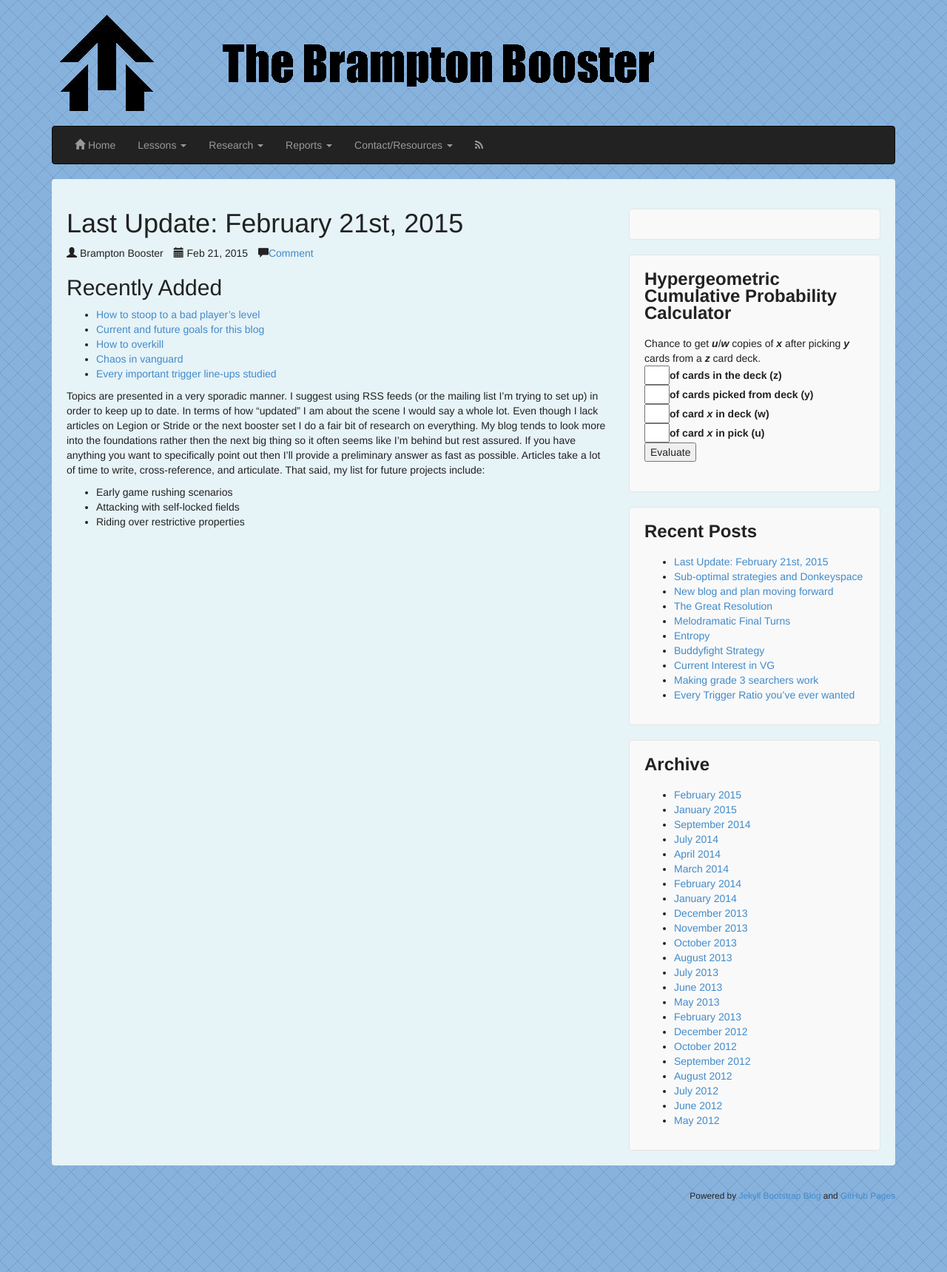
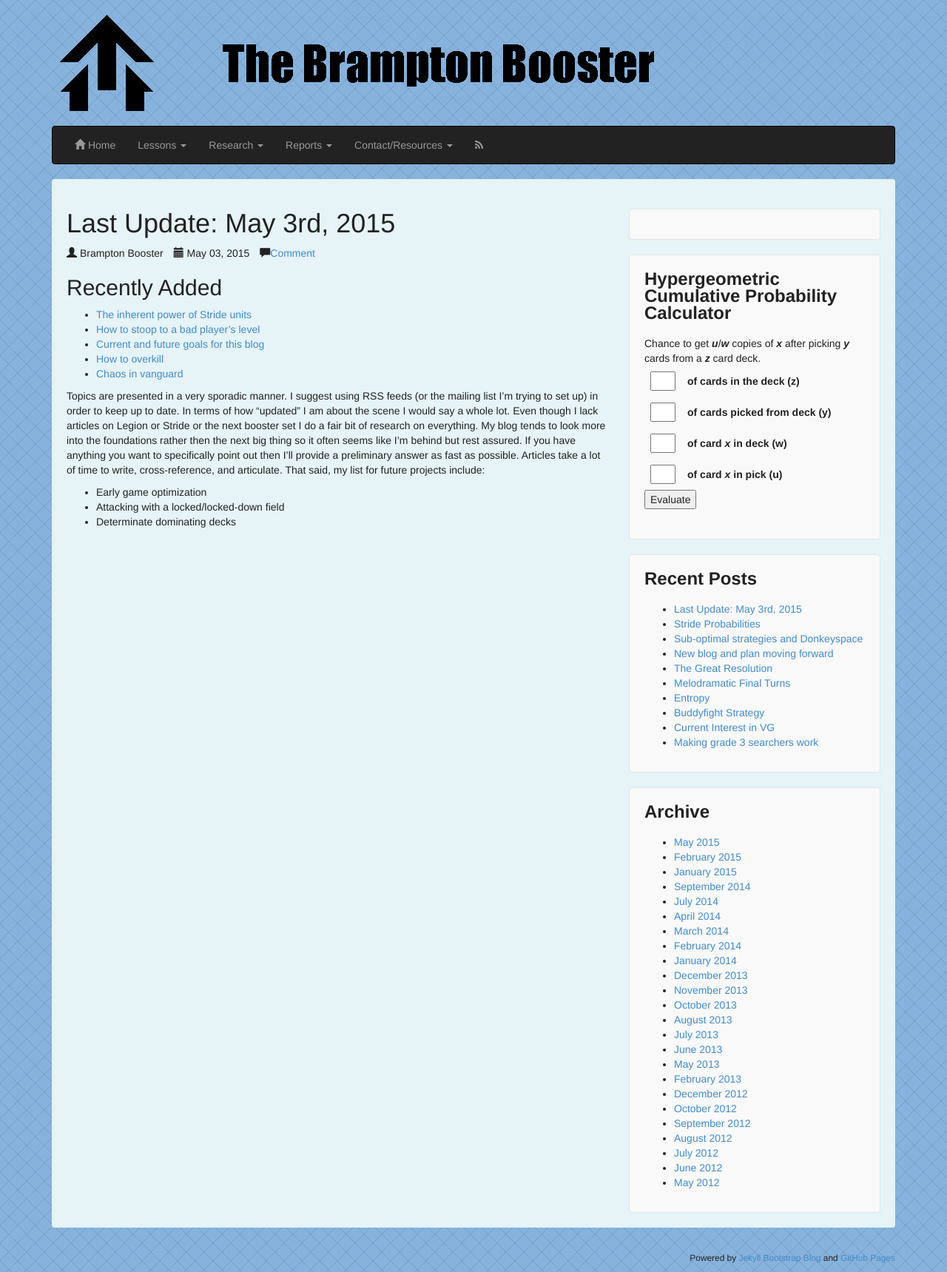
Before and after one commit to NanoSmasher/nanosmasher.github.io, a Jekyll site: the page built from _posts/cfvg/2015-05-03-update.md, in a window 1280 px wide. Shown: the whole page at 74% size. Built offline with Jekyll 4.4.1, drawn with Linux system fonts in a browser that asks for light colours; comment, search, counter and statistics services are not loaded.

Commit message:
Stride article
- Fixed up the terribly formatted tables.
- Corrected a couple of broken links

```diff
--- a/_includes/sidebar.html
+++ b/_includes/sidebar.html
@@ -1,4 +1,4 @@
-<div class="widget-wrapper">
+<div class="widget-wrapper hno">
 	<script>
 	  (function() {
 		var cx = '009665570368320352360:aogoajtzcaw';
--- a/_posts/cfvg/2015-02-21-update.md
+++ b/_posts/cfvg/2015-05-03-update.md
@@ -1,19 +1,19 @@
 ---
 layout: default-cfvg
-title:  "Last Update: February 21st, 2015"
+title:  "Last Update: May 3rd, 2015"
 categories: cfvg
 ---
 
 ## Recently Added
 
+- [The inherent power of Stride units](/cfvg/stride)
 - [How to stoop to a bad player's level](/cfvg/donkeyspace)
 - [Current and future goals for this blog](/cfvg/true)
 - [How to overkill](/cfvg/melodramatic)
 - [Chaos in vanguard](/cfvg/entropy)
-- [Every important trigger line-ups studied](/cfvg/trigger-ratio)
 
 Topics are presented in a very sporadic manner. I suggest using RSS feeds (or the mailing list I'm trying to set up) in order to keep up to date. In terms of how "updated" I am about the scene I would say a whole lot. Even though I lack articles on Legion or Stride or the next booster set I do a fair bit of research on everything. My blog tends to look more into the foundations rather then the next big thing so it often seems like I'm behind but rest assured. If you have anything you want to specifically point out then I'll provide a preliminary answer as fast as possible. Articles take a lot of time to write, cross-reference, and articulate. That said, my list for future projects include:
 
-- Early game rushing scenarios
-- Attacking with self-locked fields
-- Riding over restrictive properties
+- Early game optimization
+- Attacking with a locked/locked-down field
+- Determinate dominating decks
--- a/cfvg/program/hgcc.js
+++ b/cfvg/program/hgcc.js
@@ -1,4 +1,4 @@
-document.write('Chance to get <i><b>u</b></i>/<i><b>w</b></i> copies of <i><b>x</b></i> after picking <i><b>y</b></i> cards from a <i><b>z</b></i> card deck.<table border="0"><tr align="left"><td><input id="population" type="text" maxlength="2" size="1"/></td><th> of cards in the deck (z)</th></tr><tr align="left"><td><input id="sample" type="text" maxlength="2" size="1"/></td><th> of cards picked from deck (y)</th></tr><tr align="left"><td><input id="possible" type="text" maxlength="2" size="1"/></td><th> of card <i><b>x</b></i> in deck (w)</th></tr><tr align="left"><td><input id="success" type="text" maxlength="2" size="1"/></td><th> of card <i><b>x</b></i> in pick (u)</th></tr></table><input type="button" onclick="evalhgcc()" value="Evaluate" /><div id="errhgcc"></div><br /><div id="anshgcc"></div>');
+document.write('Chance to get <i><b>u</b></i>/<i><b>w</b></i> copies of <i><b>x</b></i> after picking <i><b>y</b></i> cards from a <i><b>z</b></i> card deck.<table class="hno"><tr align="left"><td><input id="population" type="text" maxlength="2" size="1"/></td><th> of cards in the deck (z)</th></tr><tr align="left"><td><input id="sample" type="text" maxlength="2" size="1"/></td><th> of cards picked from deck (y)</th></tr><tr align="left"><td><input id="possible" type="text" maxlength="2" size="1"/></td><th> of card <i><b>x</b></i> in deck (w)</th></tr><tr align="left"><td><input id="success" type="text" maxlength="2" size="1"/></td><th> of card <i><b>x</b></i> in pick (u)</th></tr></table><input type="button" onclick="evalhgcc()" value="Evaluate" /><div id="errhgcc"></div><br /><div id="anshgcc"></div>');
 
 var f = [];
 function factorial (n) {
--- a/css/style.css
+++ b/css/style.css
@@ -3,10 +3,25 @@
     color: #222;
 }
 
-table  {
+table {
 	padding: 5px;
-	border: 1px;
+	border-left: 1px solid black;
+	border-right: 1px solid black;
+	border-top: 1px solid black;
+	border-bottom: 1px solid black;
+	border-spacing: 1px;
+	background-color: #F9F9F9;
 }
+
+th, td  {
+	border: none;
+	padding: 8px;
+}
+
+.hno , .hno table{
+	border: none;
+}
+
 
 .wrapper {
     background-color: #E6F3F7; /*inside*/
```
Also changed, not shown: _posts/cfvg/2014-07-04-melodramatic.md (+7 -7 lines), _posts/cfvg/2015-02-21-donkeyspace.md (+2 -2 lines), _posts/cfvg/2015-05-03-stride.md (added, +160 -0 lines), cfvg/image/stride1-small.png (added), cfvg/image/stride1.png (added), cfvg/image/stride2-small.png (added), cfvg/image/stride2.png (added), cfvg/image/stride3-small.png (added), cfvg/image/stride3.png (added), cfvg/image/stride4-small.png (added), cfvg/image/stride4.png (added), cfvg/image/stride5-small.png (added), cfvg/image/stride5.png (added), cfvg/image/stride6-small.png (added), 1 more files.
